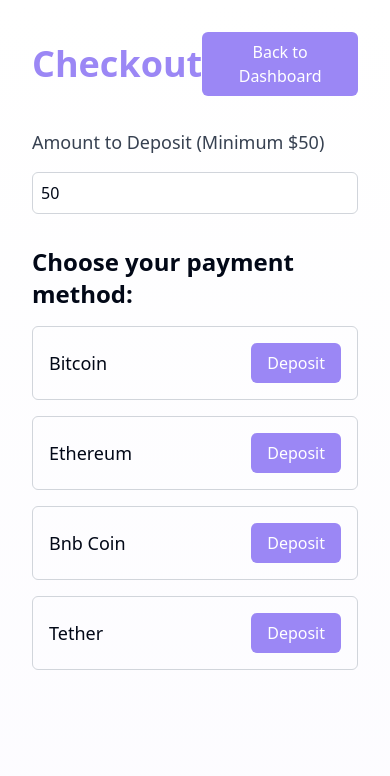
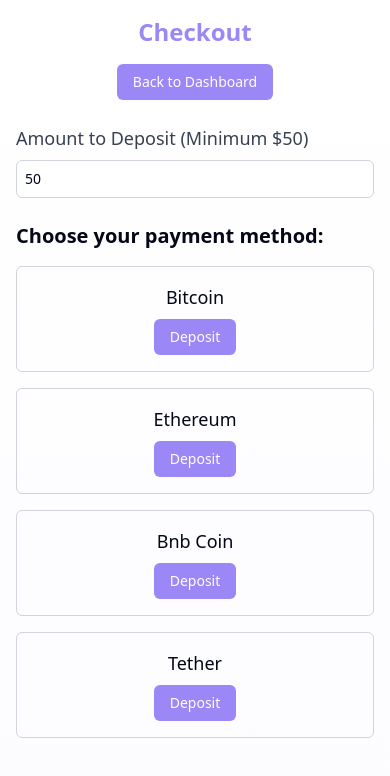
Before and after one commit to warrenposo/shop, a React (Vite) app: page /checkout in a window 390 px wide. Shown: the top 776 px of the page. Built offline with nearby package versions, Linux system fonts and the light colour scheme.

Commit message:
mobile responsive on checkout screen

```diff
--- a/src/pages/Checkout.tsx
+++ b/src/pages/Checkout.tsx
@@ -53,19 +53,21 @@ const Checkout = () => {
   };
 
   return (
-    <div className="min-h-screen bg-gradient-to-b from-white to-accent/10 p-8">
-      <div className="max-w-4xl mx-auto space-y-8">
-        <div className="flex justify-between items-center">
-          <h1 className="text-4xl font-bold text-primary">Checkout</h1>
+    <div className="min-h-screen bg-gradient-to-b from-white to-accent/10 p-4 sm:p-8">
+      <div className="max-w-4xl mx-auto space-y-6 sm:space-y-8">
+        {/* Header */}
+        <div className="flex flex-col sm:flex-row justify-between items-center space-y-4 sm:space-y-0">
+          <h1 className="text-2xl sm:text-4xl font-bold text-primary">Checkout</h1>
           <button
             onClick={() => navigate("/dashboard")}
-            className="px-4 py-2 bg-primary text-white rounded-md hover:bg-primary/90 transition-colors"
+            className="px-4 py-2 bg-primary text-white rounded-md hover:bg-primary/90 transition-colors text-sm sm:text-base"
           >
             Back to Dashboard
           </button>
         </div>
 
-        <div className="space-y-4">
+        {/* Amount Input */}
+        <div className="space-y-2 sm:space-y-4">
           <label className="block text-lg font-medium text-gray-700">
             Amount to Deposit (Minimum $50)
           </label>
@@ -73,19 +75,23 @@ const Checkout = () => {
             type="number"
             value={amount}
             onChange={(e) => setAmount(e.target.value)}
-            className="w-full p-2 border border-gray-300 rounded-md"
+            className="w-full p-2 border border-gray-300 rounded-md text-sm sm:text-base"
             min="50"
           />
         </div>
 
+        {/* Payment Methods */}
         <div className="space-y-4">
-          <h2 className="text-2xl font-bold">Choose your payment method:</h2>
+          <h2 className="text-xl sm:text-2xl font-bold">Choose your payment method:</h2>
           {paymentMethods.map((method, index) => (
-            <div key={index} className="flex justify-between items-center p-4 border border-gray-300 rounded-md">
+            <div
+              key={index}
+              className="flex flex-col sm:flex-row justify-between items-center p-4 border border-gray-300 rounded-md space-y-2 sm:space-y-0"
+            >
               <span className="text-lg">{method.name}</span>
               <button
                 onClick={() => handleDeposit(method)}
-                className="px-4 py-2 bg-primary text-white rounded-md hover:bg-primary/90 transition-colors"
+                className="px-4 py-2 bg-primary text-white rounded-md hover:bg-primary/90 transition-colors text-sm sm:text-base"
               >
                 Deposit
               </button>
@@ -95,22 +101,26 @@ const Checkout = () => {
 
         {/* Deposit Popup */}
         {showPopup && selectedMethod && (
-          <div className="fixed inset-0 bg-black bg-opacity-50 flex items-center justify-center">
-            <div className="bg-white p-8 rounded-lg space-y-4">
-              <h2 className="text-2xl font-bold">Deposit {selectedMethod.name}</h2>
+          <div className="fixed inset-0 bg-black bg-opacity-50 flex items-center justify-center p-4">
+            <div className="bg-white p-6 sm:p-8 rounded-lg space-y-4 w-full max-w-md">
+              <h2 className="text-xl sm:text-2xl font-bold">Deposit {selectedMethod.name}</h2>
               <p>Please send ${amount} to the following address:</p>
-              <p className="font-mono bg-gray-100 p-2 rounded-md">{selectedMethod.address}</p>
-              <QRCodeSVG value={selectedMethod.address} /> {/* Updated component */}
-              <div className="flex space-x-4">
+              <p className="font-mono bg-gray-100 p-2 rounded-md text-sm sm:text-base break-all">
+                {selectedMethod.address}
+              </p>
+              <div className="flex justify-center">
+                <QRCodeSVG value={selectedMethod.address} size={128} /> {/* Adjusted size */}
+              </div>
+              <div className="flex flex-col sm:flex-row space-y-2 sm:space-y-0 sm:space-x-4">
                 <button
                   onClick={() => setShowPopup(false)}
-                  className="px-4 py-2 bg-gray-500 text-white rounded-md hover:bg-gray-600 transition-colors"
+                  className="px-4 py-2 bg-gray-500 text-white rounded-md hover:bg-gray-600 transition-colors text-sm sm:text-base"
                 >
                   Back
                 </button>
                 <button
                   onClick={handlePaid}
-                  className="px-4 py-2 bg-green-500 text-white rounded-md hover:bg-green-600 transition-colors"
+                  className="px-4 py-2 bg-green-500 text-white rounded-md hover:bg-green-600 transition-colors text-sm sm:text-base"
                 >
                   I have paid
                 </button>
@@ -121,8 +131,8 @@ const Checkout = () => {
 
         {/* Loading Spinner */}
         {isLoading && (
-          <div className="fixed inset-0 bg-black bg-opacity-50 flex items-center justify-center">
-            <div className="bg-white p-8 rounded-lg space-y-4">
+          <div className="fixed inset-0 bg-black bg-opacity-50 flex items-center justify-center p-4">
+            <div className="bg-white p-6 sm:p-8 rounded-lg space-y-4 w-full max-w-md">
               <div className="flex justify-center">
                 <div className="animate-spin rounded-full h-12 w-12 border-b-2 border-gray-900"></div>
               </div>
@@ -133,13 +143,15 @@ const Checkout = () => {
 
         {/* Refresh Button */}
         {showPaidPopup && (
-          <div className="fixed inset-0 bg-black bg-opacity-50 flex items-center justify-center">
-            <div className="bg-white p-8 rounded-lg space-y-4">
-              <h2 className="text-2xl font-bold">Payment Confirmation</h2>
-              <p>Your payment is being processed. Please refresh the page to check the status.</p>
+          <div className="fixed inset-0 bg-black bg-opacity-50 flex items-center justify-center p-4">
+            <div className="bg-white p-6 sm:p-8 rounded-lg space-y-4 w-full max-w-md">
+              <h2 className="text-xl sm:text-2xl font-bold">Payment Confirmation</h2>
+              <p className="text-sm sm:text-base">
+                Your payment is being processed. Please refresh the page to check the status.
+              </p>
               <button
                 onClick={handleRefresh}
-                className="px-4 py-2 bg-primary text-white rounded-md hover:bg-primary/90 transition-colors"
+                className="px-4 py-2 bg-primary text-white rounded-md hover:bg-primary/90 transition-colors text-sm sm:text-base"
               >
                 Refresh
               </button>
```
